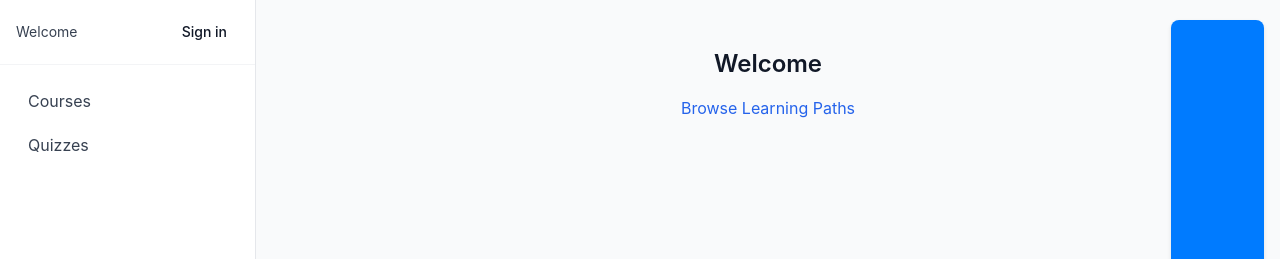
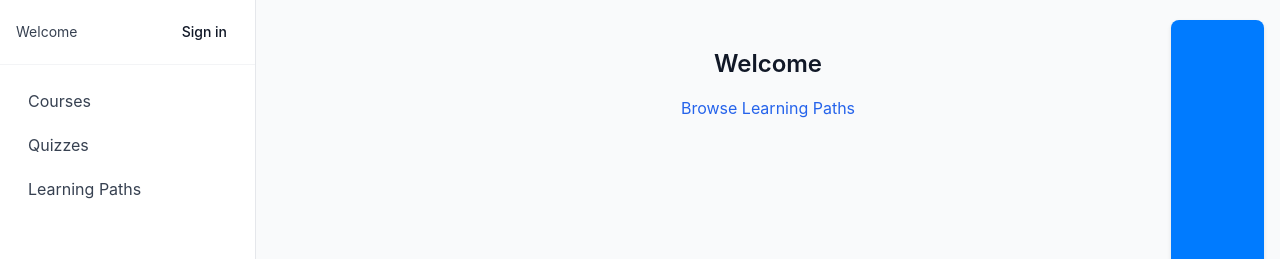
Before and after one commit to kavia-common/academic-and-corporate-learning-platform-253137-253146, a React (Create React App) app in the folder lms_frontend/: page / in a window 1280 px wide. Shown: the top 259 px of the page. Built offline with nearby package versions, Linux system fonts and the light colour scheme; no server answers.

Commit message:
Checkpoint 54 - cg27af0598

```diff
--- a/lms_frontend/src/components/layout/Sidebar.jsx
+++ b/lms_frontend/src/components/layout/Sidebar.jsx
@@ -57,6 +57,7 @@ export default function Sidebar({ items = [], onNavigate }) {
     ...(isAuthed ? [{ label: 'Dashboard', to: '/dashboard' }] : []),
     { label: 'Courses', to: '/courses' },
     { label: 'Quizzes', to: '/quizzes' },
+    { label: 'Learning Paths', to: '/paths' },
     ...(isAuthed && r === 'student' ? [{ label: 'My Assignments', to: '/assignments' }] : []),
     ...(isAuthed ? [{ label: 'Profile', to: '/profile' }] : []),
     ...(isAuthed && r === 'admin' ? [{ label: 'Admin', to: '/admin', roles: ['admin'] }] : []),
@@ -115,7 +116,13 @@ export default function Sidebar({ items = [], onNavigate }) {
           .filter((link) => !link.roles || link.roles.includes(r))
           .map((link) => (
             <li key={link.to}>
-              <NavLink to={link.to} onClick={onNavigate} className={linkClass} end={link.to === '/'}>
+              <NavLink
+                to={link.to}
+                onClick={onNavigate}
+                className={linkClass}
+                aria-label={link.label}
+                end={link.to === '/'}
+              >
                 <span>{link.label}</span>
               </NavLink>
             </li>
```
Also changed, not shown: 2 other files (tests, documents, lock files or other folders).
